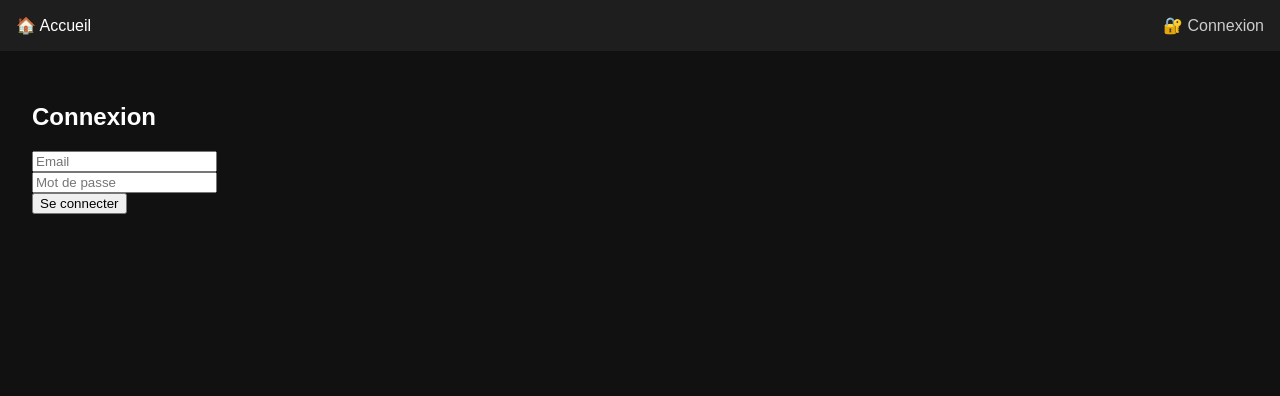
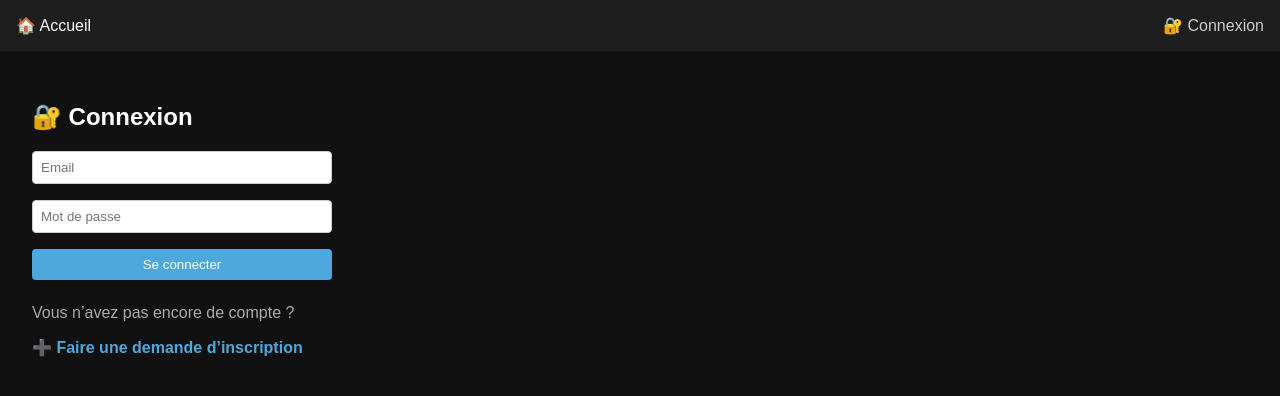
Before and after one commit to xzNo4rzx/UTCapp, a React (Vite) app: page /login in a window 1280 px wide. Shown: the top 396 px of the page. Built offline with nearby package versions, Linux system fonts and the light colour scheme; no server answers; the database is empty.

Commit message:
✅ v4.1 - Nouvelle logique d’inscription utilisateur (redirection page Login)

```diff
--- a/src/pages/Login.jsx
+++ b/src/pages/Login.jsx
@@ -2,7 +2,7 @@ import React, { useState } from "react";
 import { getAuth, signInWithEmailAndPassword } from "firebase/auth";
 import { doc, getDoc } from "firebase/firestore";
 import { db } from "../firebase";
-import { useNavigate } from "react-router-dom";
+import { useNavigate, Link } from "react-router-dom";
 
 const Login = () => {
   const [email, setEmail] = useState("");
@@ -33,14 +33,37 @@ const Login = () => {
   };
 
   return (
-    <div style={{ padding: "2rem", color: "#fff" }}>
-      <h2>Connexion</h2>
-      <form onSubmit={handleLogin}>
-        <input type="email" placeholder="Email" value={email} onChange={(e) => setEmail(e.target.value)} required /><br />
-        <input type="password" placeholder="Mot de passe" value={password} onChange={(e) => setPassword(e.target.value)} required /><br />
-        <button type="submit">Se connecter</button>
+    <div style={{ padding: "2rem", color: "#fff", fontFamily: "sans-serif" }}>
+      <h2>🔐 Connexion</h2>
+      <form onSubmit={handleLogin} style={{ display: "flex", flexDirection: "column", gap: "1rem", maxWidth: "300px" }}>
+        <input
+          type="email"
+          placeholder="Email"
+          value={email}
+          onChange={(e) => setEmail(e.target.value)}
+          required
+          style={{ padding: "8px", borderRadius: "4px", border: "1px solid #ccc" }}
+        />
+        <input
+          type="password"
+          placeholder="Mot de passe"
+          value={password}
+          onChange={(e) => setPassword(e.target.value)}
+          required
+          style={{ padding: "8px", borderRadius: "4px", border: "1px solid #ccc" }}
+        />
+        <button type="submit" style={{ padding: "8px", backgroundColor: "#4ea8de", color: "#fff", border: "none", borderRadius: "4px" }}>
+          Se connecter
+        </button>
         {error && <p style={{ color: "salmon" }}>{error}</p>}
       </form>
+
+      <div style={{ marginTop: "1.5rem" }}>
+        <p style={{ color: "#aaa" }}>Vous n’avez pas encore de compte ?</p>
+        <Link to="/register" style={{ color: "#4ea8de", fontWeight: "bold", textDecoration: "none" }}>
+          ➕ Faire une demande d’inscription
+        </Link>
+      </div>
     </div>
   );
 };
```
